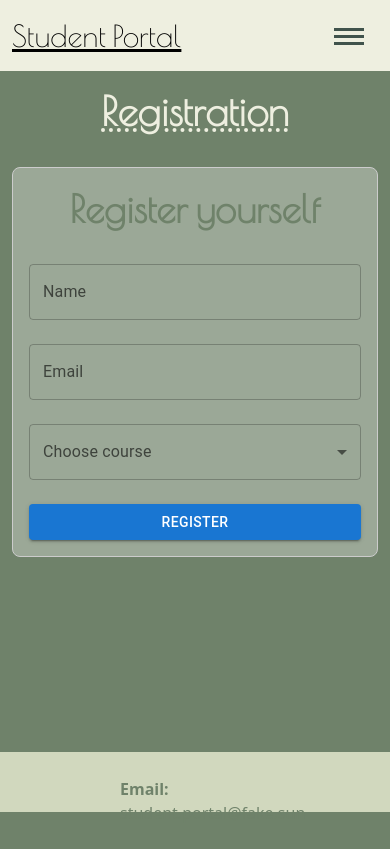
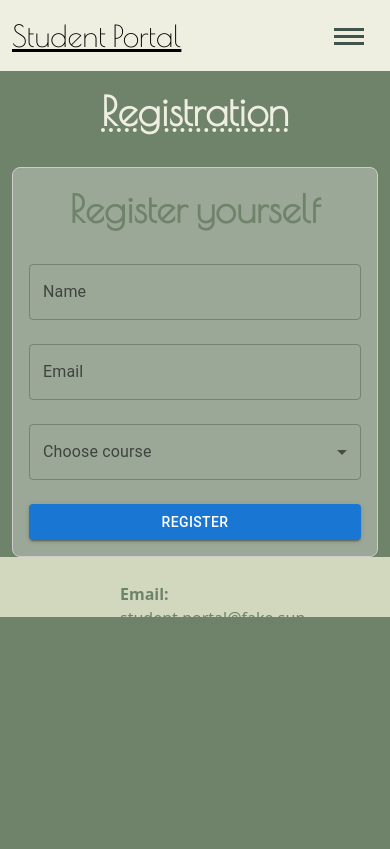
Before and after one commit to idasoderlund/student-portal, a React (Vite) app: page /register in a window 390 px wide. Shown: the top 849 px of the page. Built offline with nearby package versions, Linux system fonts and the light colour scheme; a web font is replaced by a local one.

Commit message:
added footer and css

```diff
--- a/src/components/Footer.jsx
+++ b/src/components/Footer.jsx
@@ -11,8 +11,10 @@ function Footer() {
         width: "100%",
         color: "#6f826a",
         backgroundColor: "#D1D8BE",
-        marginTop: "195px",
         paddingTop: "25px",
+        marginTop: "0",
+        marginBottom: "0",
+        alignSelf: "flex-end",
       }}
     >
       <p style={{ gridColumn: "1", marginLeft: "120px" }}>
--- a/src/index.css
+++ b/src/index.css
@@ -1,3 +1,9 @@
 :root {
   --bs-body-bg: #6f826a !important;
 }
+body {
+  display: flex;
+  flex-direction: column;
+  min-height: 100vh;
+  margin: 0;
+}
--- /dev/null
+++ b/src/styles/Footer.css
@@ -0,0 +1,19 @@
+@media (max-width: 768px) {
+  .footer-container {
+    display: flex;
+    justify-content: space-around;
+    align-items: center;
+    text-align: center;
+    max-width: 100%;
+  }
+}
+
+.footer-container {
+  position: fixed;
+  bottom: 0;
+  width: 100%;
+  display: flex;
+  justify-content: space-around;
+  align-items: center;
+  height: 60px;
+}
```
